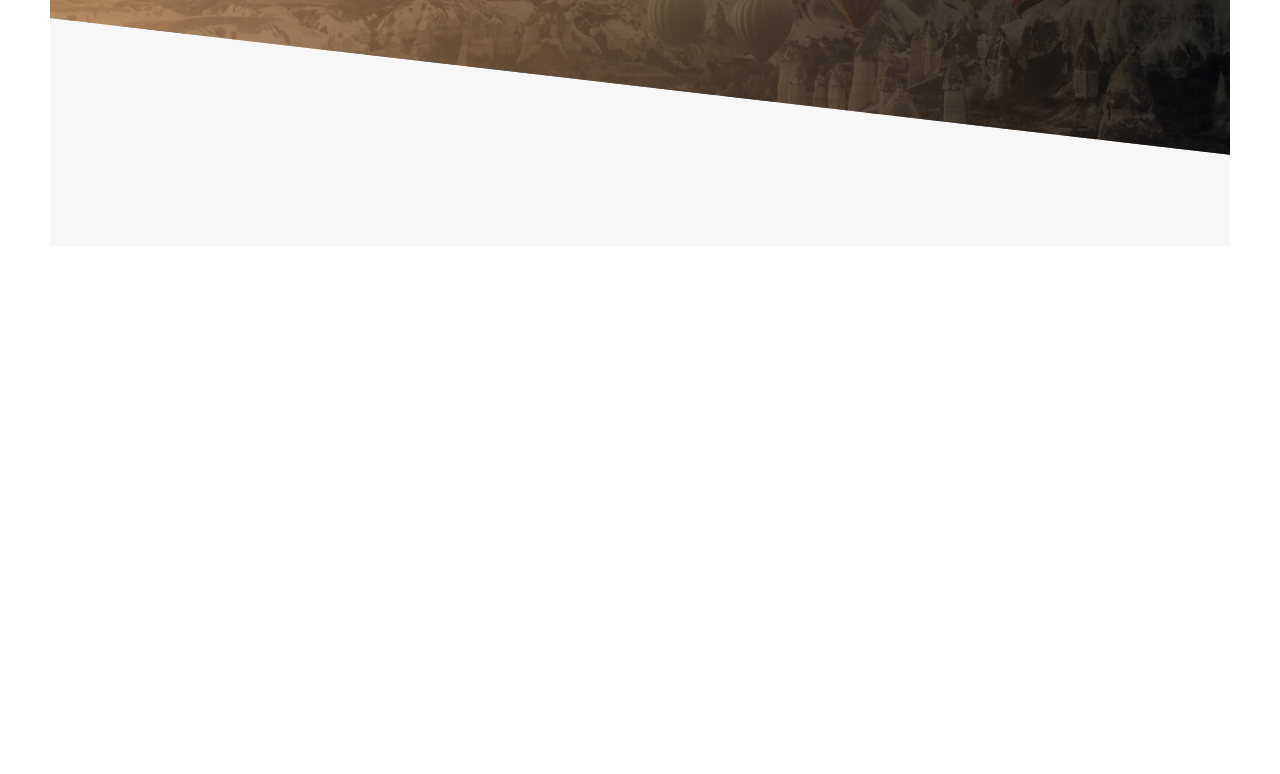
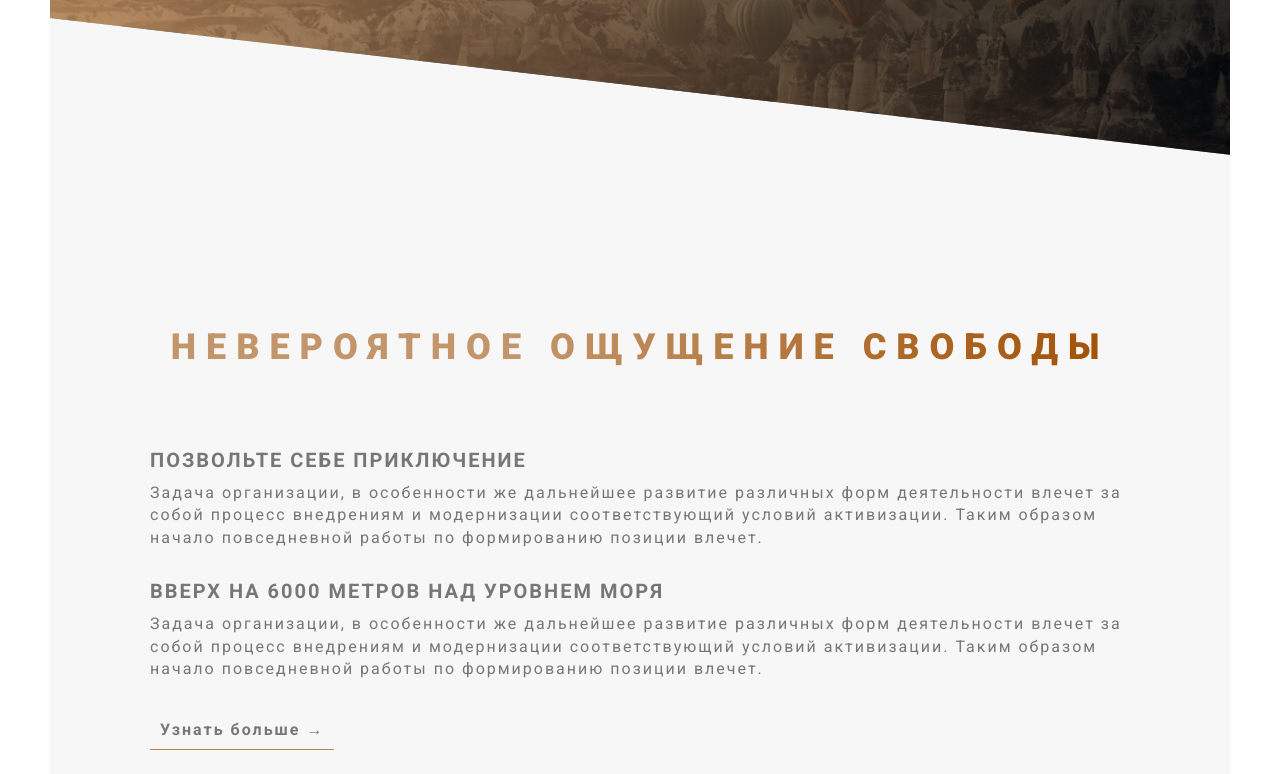
Before and after one commit to Shakhurin/Baloons, a plain HTML site: page index.html in a window 1280 px wide. Shown: the part 564-1338 px from the top of the page. Before the commit the page ends 860 px from the top, so only its background shows below. Drawn offline with Linux system fonts and the light colour scheme.

Commit message:
Second section

```diff
--- a/css/style.css
+++ b/css/style.css
@@ -187,3 +187,74 @@ body {
     transform: translateX(0);
   }
 }
+
+.section-about {
+  height: 95vh;
+  margin: 8rem 10rem 5.4rem 10rem;
+}
+/* text-align-center margin-bottom-80 */
+.section-about-container {
+  text-align: center;
+}
+
+.title-secondary {
+  background: linear-gradient(
+    90deg,
+    rgba(195, 149, 106, 1) 38%,
+    rgba(161, 79, 3, 1) 100%
+  );
+  background-clip: text;
+  -webkit-text-fill-color: transparent;
+  letter-spacing: 1rem;
+  font-weight: 800;
+  font-size: 3.6rem;
+}
+
+.title-third {
+  letter-spacing: 0.2rem;
+  font-weight: 700;
+  font-size: 2rem;
+}
+
+.about {
+  line-height: 140%;
+}
+
+.mb10 {
+  margin-bottom: 1rem;
+}
+
+.mb30 {
+  margin-bottom: 3rem;
+}
+
+.mb50 {
+  margin-bottom: 5rem;
+}
+
+.mb80 {
+  margin-bottom: 8rem;
+}
+
+.btn-text {
+  display: inline-block;
+  font-size: 1.6rem;
+  letter-spacing: 0.2rem;
+  font-weight: 700;
+  text-decoration: none;
+  color: #777777;
+  padding: 1rem;
+  border-bottom: 1px #ba8554 solid;
+  transition: 0.5 all;
+}
+
+.btn-text:hover {
+  background-color: #ba8554;
+  color: #fff;
+  box-shadow: 0rem 0.5rem 0.5rem rgba(0, 0, 0, 0.5);
+  transform: translateY(-0.2rem);
+}
+
+.btn-text:active {
+  transform: translateY(0);
+}
--- a/index.html
+++ b/index.html
@@ -28,6 +28,36 @@
           <a href="#" class="btn btn_animated">наш каталог</a>
         </div>
       </header>
+
+      <main>
+        <section class="section-about">
+          <div class="section-about-container">
+            <h2 class="title-secondary mb80">НЕВЕРОЯТНОЕ ОЩУЩЕНИЕ СВОБОДЫ</h2>
+          </div>
+          <div class="row">
+            <div class="col-1-of-2">
+              <h3 class="title-third mb10">ПОЗВОЛЬТЕ СЕБЕ ПРИКЛЮЧЕНИЕ</h3>
+              <p class="about mb30">
+                Задача организации, в особенности же дальнейшее развитие
+                различных форм деятельности влечет за собой процесс внедрениям и
+                модернизации соответствующий условий активизации. Таким образом
+                начало повседневной работы по формированию позиции влечет.
+              </p>
+              <h3 class="title-third mb10">
+                ВВЕРХ НА 6000 МЕТРОВ НАД УРОВНЕМ МОРЯ
+              </h3>
+              <p class="about mb30">
+                Задача организации, в особенности же дальнейшее развитие
+                различных форм деятельности влечет за собой процесс внедрениям и
+                модернизации соответствующий условий активизации. Таким образом
+                начало повседневной работы по формированию позиции влечет.
+              </p>
+              <a href="#" class="btn-text">Узнать больше &rarr;</a>
+            </div>
+            <div class="col-1-of-2"></div>
+          </div>
+        </section>
+      </main>
     </div>
   </body>
 </html>
```
